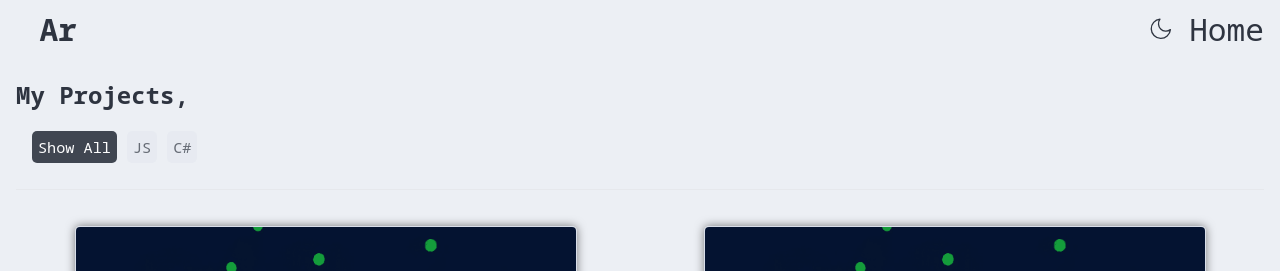
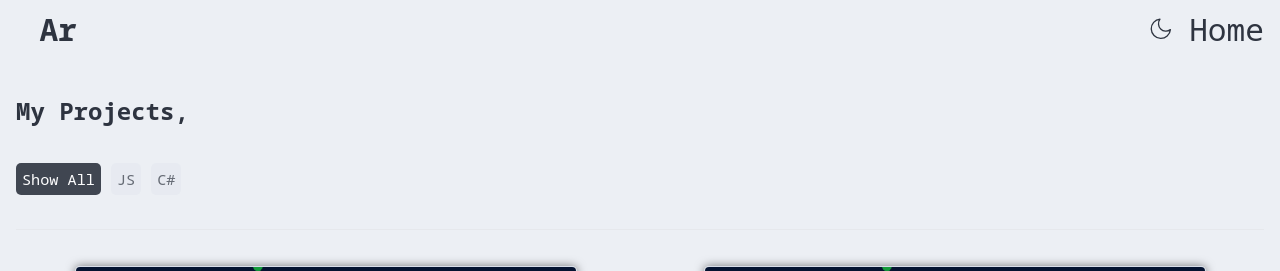
Before and after one commit to ashrichter/portfolio-website, a Next.js app: page /projects in a window 1280 px wide. Shown: the top 271 px of the page. Built offline with nearby package versions, Linux system fonts and the light colour scheme.

Commit message:
Added scrolling to project containers

```diff
--- a/src/styles/homepage.module.css
+++ b/src/styles/homepage.module.css
@@ -4,7 +4,7 @@
 
 /* Main wrapper for homepage/menu content */
 .homedivmain {
-  height: 100dvh;
+  height: 100%;
   min-height: 0;
 
   box-sizing: border-box;
--- a/src/styles/navbar.module.css
+++ b/src/styles/navbar.module.css
@@ -3,15 +3,19 @@
    ====================================================== */
 
    .navbar {
-    z-index: 10;
+    position: sticky;
+    top: 0;
+    z-index: 50;
+
     padding: .5em 1em;
 
-    /* Flex layout for horizontal navigation */
     display: flex;
-    justify-content: space-between; /* Push logo left, links right */
-    align-items: center;            /* Vertically center items */
-}
+    justify-content: space-between;
+    align-items: center;
 
+    background-color: var(--primary-color);
+    color: var(--text-color);
+  }
 
 /* ======================================================
    LOGO / BRAND
--- a/src/styles/pager.module.css
+++ b/src/styles/pager.module.css
@@ -1,6 +1,20 @@
 /* ======================================================
    PAGER / MAIN FOCUS
    ====================================================== */
+
+   .pagerMainDiv {
+    height: 100%;
+    min-height: 0;
+
+    overflow-y: auto;
+    overflow-x: hidden;
+
+    overscroll-behavior: contain;
+    -webkit-overflow-scrolling: touch;
+
+    background: var(--primary-color);
+    color: var(--text-color);
+  }
 
   .pagerMainDiv:focus {
     outline: none;
@@ -9,13 +23,18 @@
   .pagerBody {
     position: relative;
     display: flex;
+
+    min-height: 0;
+
     background: var(--primary-color);
     color: var(--text-color);
   }
 
   .pagerContent {
     margin: 0 auto;
-    overflow-x: auto;
+
+    overflow-x: hidden;
+
     background: var(--primary-color);
     color: var(--text-color);
   }
@@ -27,17 +46,23 @@
   }
 
 /* ======================================================
-   NAVBAR (UNCHANGED)
+   NAVBAR
    ====================================================== */
 
    .navBar {
+    position: sticky;
+    top: 0;
+    z-index: 30;
+
     display: flex;
     justify-content: space-between;
     align-items: center;
-    z-index: 10;
-    top: 0;
+
     font-size: large;
     padding: 1em 2em;
+
+    background: var(--primary-color);
+    color: var(--text-color);
   }
 
   .navBar span {
--- a/src/styles/projects.module.css
+++ b/src/styles/projects.module.css
@@ -1,23 +1,48 @@
+/* ======================================================
+   MAIN PROJECT CONTAINER
+   ====================================================== */
+
+   .projectMainDiv {
+    margin: 0;
+    padding: 1em;
+    padding-bottom: 30px;
+
+    min-height: 100%;
+
+    background-color: var(--primary-color);
+    color: var(--text-color);
+  }
+
   /* ======================================================
      FILTER TAGS
      ====================================================== */
 
   .filterTags {
-    margin: 1em 1em;
+    position: sticky;
+    top: 0;
+    z-index: 20;
+
+    margin: 0;
+    padding: 1em 0;
+
     background: var(--primary-color);
   }
 
   .filterTags span {
     display: inline-block;
+
     color: var(--chip-text);
     opacity: 0.7;
     background-color: var(--chip-bg);
+
     padding: 6px 6px;
     margin-right: 10px;
     margin-bottom: 10px;
+
     border-radius: 5px;
     font-size: var(--fsize-smol);
     cursor: pointer;
+
     transition: opacity var(--base-transition-time) ease;
   }
 
@@ -29,8 +54,6 @@
     opacity: 0.9;
     background-color: var(--text-color-dark);
     color: var(--chip-active-text);
-    /* color: #000; */
-
   }
 
   .filterTags .activeTag:hover {
@@ -39,26 +62,17 @@
   }
 
   /* ======================================================
-   MAIN PROJECT CONTAINER
-   ====================================================== */
-
-   .projectMainDiv {
-    margin: 1em;
-    padding-bottom: 30px;
-    background-color: var(--primary-color);
-    color: var(--text-color);
-}
-
-/* ======================================================
      PROJECTS GRID
      ====================================================== */
 
   .projectsGrid {
     margin-top: 20px;
+
     display: grid;
     grid-template-columns: repeat(auto-fill, minmax(500px, 1fr));
     justify-items: center;
     gap: 10px;
+
     background: var(--primary-color);
   }
 
```
Lines whose indentation alone changed are shown as unchanged.
